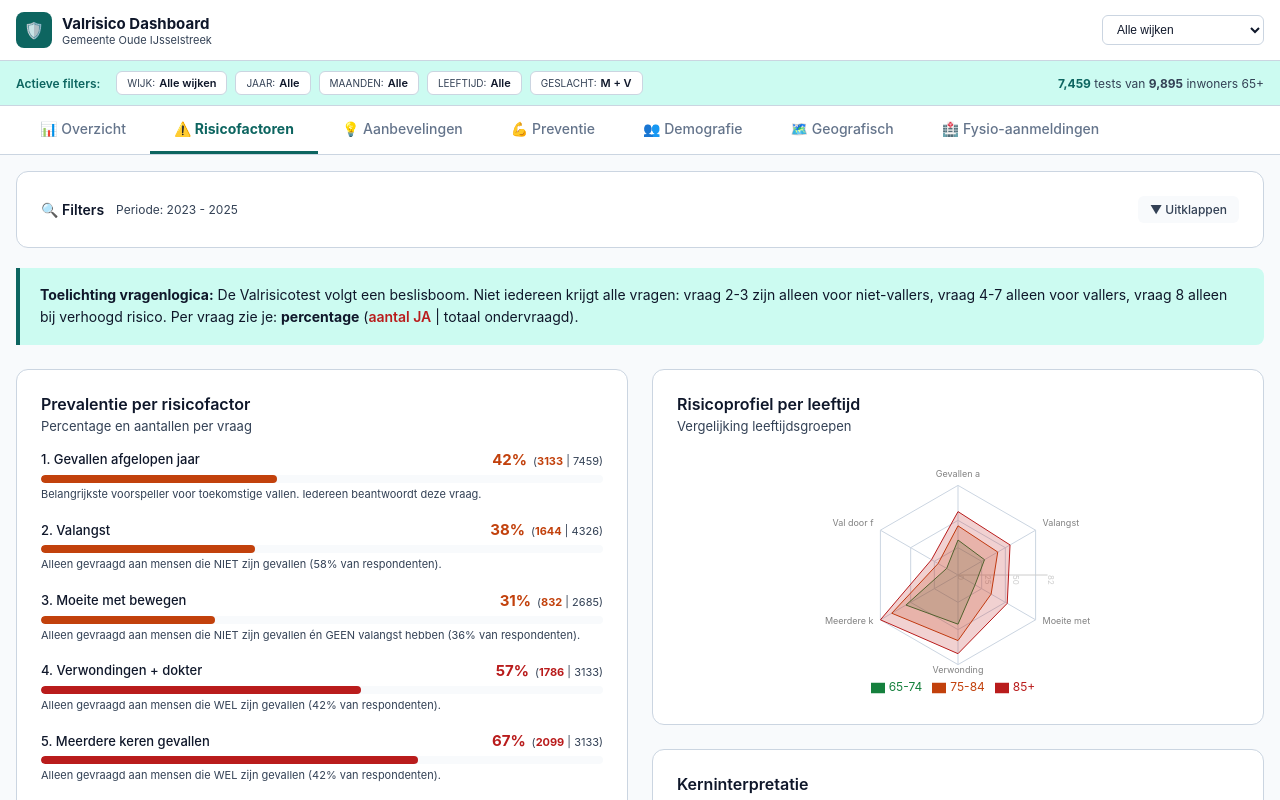
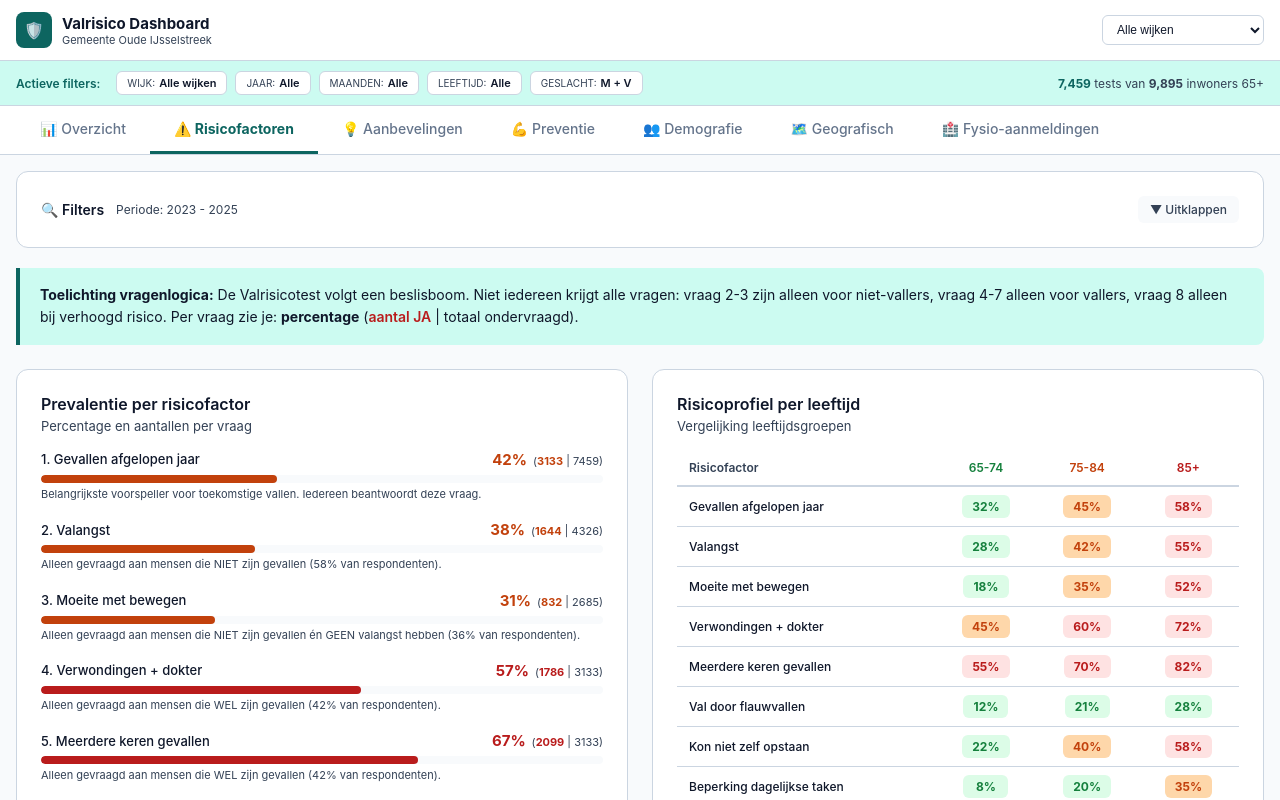
Before and after one commit to Willem1978/Valveilig-Dashboard, a Next.js app: page / in a window 1280 px wide. Both pictures are taken after a click on the button "⚠️ Risicofactoren". Shown: the top 800 px of the page. Built offline with nearby package versions, Linux system fonts and the light colour scheme.

Commit message:
Update Dashboard.jsx

```diff
--- a/src/app/Dashboard.jsx
+++ b/src/app/Dashboard.jsx
@@ -1342,18 +1342,65 @@
               <div style={{ display: 'flex', flexDirection: 'column', gap: '24px' }}>
                 <Card>
                   <CardTitle sub="Vergelijking leeftijdsgroepen">Risicoprofiel per leeftijd</CardTitle>
-                  <ResponsiveContainer width="100%" height={250}>
-                    <RadarChart data={RISICOFACTOREN.slice(0, 6).map(f => ({ factor: f.label.substring(0, 10), '65-74': f.l65, '75-84': f.l75, '85+': f.l85 }))}>
-                      <PolarGrid stroke={KLEUREN.rand} />
-                      <PolarAngleAxis dataKey="factor" tick={{ fontSize: 9 }} />
-                      <PolarRadiusAxis domain={[0, 60]} tick={{ fontSize: 8 }} />
-                      <Radar name="65-74" dataKey="65-74" stroke={KLEUREN.laag} fill={KLEUREN.laag} fillOpacity={0.2} />
-                      <Radar name="75-84" dataKey="75-84" stroke={KLEUREN.matig} fill={KLEUREN.matig} fillOpacity={0.2} />
-                      <Radar name="85+" dataKey="85+" stroke={KLEUREN.hoog} fill={KLEUREN.hoog} fillOpacity={0.2} />
-                      <Legend wrapperStyle={{ fontSize: '12px' }} />
-                      <Tooltip />
-                    </RadarChart>
-                  </ResponsiveContainer>
+                  <div style={{ overflowX: 'auto' }}>
+                    <table style={{ width: '100%', borderCollapse: 'collapse', fontSize: '12px' }}>
+                      <thead>
+                        <tr>
+                          <th style={{ textAlign: 'left', padding: '10px 12px', borderBottom: `2px solid ${KLEUREN.rand}`, fontWeight: 600, color: KLEUREN.tekstSub }}>Risicofactor</th>
+                          <th style={{ textAlign: 'center', padding: '10px 12px', borderBottom: `2px solid ${KLEUREN.rand}`, fontWeight: 600, color: KLEUREN.laag, minWidth: '70px' }}>65-74</th>
+                          <th style={{ textAlign: 'center', padding: '10px 12px', borderBottom: `2px solid ${KLEUREN.rand}`, fontWeight: 600, color: KLEUREN.matig, minWidth: '70px' }}>75-84</th>
+                          <th style={{ textAlign: 'center', padding: '10px 12px', borderBottom: `2px solid ${KLEUREN.rand}`, fontWeight: 600, color: KLEUREN.hoog, minWidth: '70px' }}>85+</th>
+                        </tr>
+                      </thead>
+                      <tbody>
+                        {RISICOFACTOREN.map((f, idx) => {
+                          const getKleur = (waarde) => {
+                            if (waarde >= 50) return { bg: KLEUREN.hoogLicht, tekst: KLEUREN.hoog };
+                            if (waarde >= 35) return { bg: KLEUREN.matigLicht, tekst: KLEUREN.matig };
+                            return { bg: KLEUREN.laagLicht, tekst: KLEUREN.laag };
+                          };
+                          const k65 = getKleur(f.l65);
+                          const k75 = getKleur(f.l75);
+                          const k85 = getKleur(f.l85);
+
+                          return (
+                            <tr key={f.id} style={{ borderBottom: `1px solid ${KLEUREN.rand}` }}>
+                              <td style={{ padding: '10px 12px', fontWeight: 500, color: KLEUREN.tekst }}>{f.label}</td>
+                              <td style={{ padding: '8px', textAlign: 'center' }}>
+                                <span style={{ display: 'inline-block', padding: '4px 10px', borderRadius: '6px', backgroundColor: k65.bg, color: k65.tekst, fontWeight: 700, minWidth: '45px' }}>
+                                  {f.l65}%
+                                </span>
+                              </td>
+                              <td style={{ padding: '8px', textAlign: 'center' }}>
+                                <span style={{ display: 'inline-block', padding: '4px 10px', borderRadius: '6px', backgroundColor: k75.bg, color: k75.tekst, fontWeight: 700, minWidth: '45px' }}>
+                                  {f.l75}%
+                                </span>
+                              </td>
+                              <td style={{ padding: '8px', textAlign: 'center' }}>
+                                <span style={{ display: 'inline-block', padding: '4px 10px', borderRadius: '6px', backgroundColor: k85.bg, color: k85.tekst, fontWeight: 700, minWidth: '45px' }}>
+                                  {f.l85}%
+                                </span>
+                              </td>
+                            </tr>
+                          );
+                        })}
+                      </tbody>
+                    </table>
+                  </div>
+                  <div style={{ display: 'flex', gap: '16px', marginTop: '12px', justifyContent: 'center', fontSize: '11px' }}>
+                    <div style={{ display: 'flex', alignItems: 'center', gap: '6px' }}>
+                      <span style={{ display: 'inline-block', width: '12px', height: '12px', borderRadius: '3px', backgroundColor: KLEUREN.laagLicht, border: `1px solid ${KLEUREN.laag}` }}></span>
+                      <span style={{ color: KLEUREN.tekstSub }}>&lt; 35%</span>
+                    </div>
+                    <div style={{ display: 'flex', alignItems: 'center', gap: '6px' }}>
+                      <span style={{ display: 'inline-block', width: '12px', height: '12px', borderRadius: '3px', backgroundColor: KLEUREN.matigLicht, border: `1px solid ${KLEUREN.matig}` }}></span>
+                      <span style={{ color: KLEUREN.tekstSub }}>35-49%</span>
+                    </div>
+                    <div style={{ display: 'flex', alignItems: 'center', gap: '6px' }}>
+                      <span style={{ display: 'inline-block', width: '12px', height: '12px', borderRadius: '3px', backgroundColor: KLEUREN.hoogLicht, border: `1px solid ${KLEUREN.hoog}` }}></span>
+                      <span style={{ color: KLEUREN.tekstSub }}>≥ 50%</span>
+                    </div>
+                  </div>
                 </Card>
 
                 <Card>
```
